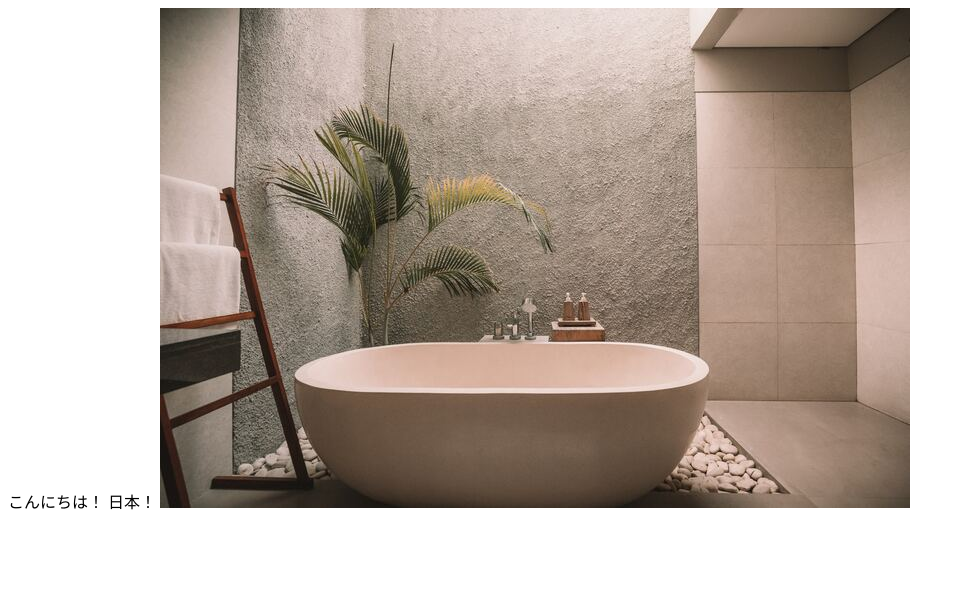
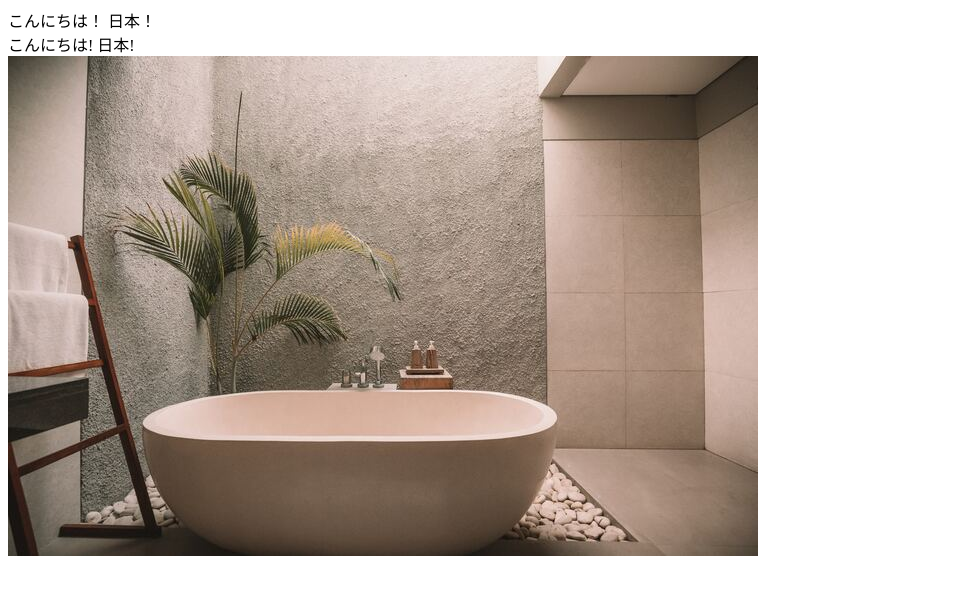
Before and after one commit to tomoyasakamoto32/front-training, a plain HTML site: page 01_基礎知識/01_HTMLについて/start/index.html in a window 1280 px wide. Shown: the whole page, without its empty margins (0-965 px from the left). Drawn offline with Linux system fonts and the light colour scheme.

Commit message:
lesson1-2

```diff
--- a/01_基礎知識/01_HTMLについて/start/index.html
+++ b/01_基礎知識/01_HTMLについて/start/index.html
@@ -8,6 +8,7 @@
     </head>
     <body>
         <span>こんにちは！ 日本！</span>
+        <div>こんにちは! 日本!</div>
         <img src="image-1.jpg" alt="">
     </body>
 </html>
```
